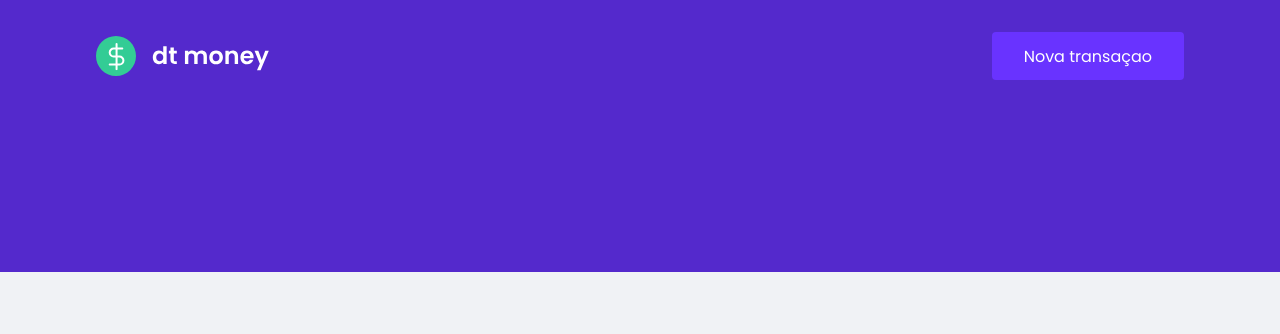
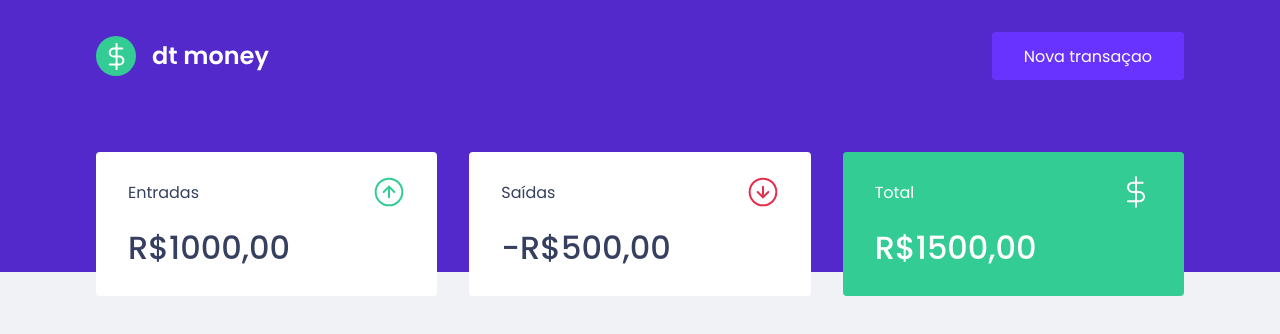
Before and after one commit to arthurmarconcini/dtmoney, a React (Create React App) app: page / in a window 1280 px wide. Shown: the top 334 px of the page. Built offline with nearby package versions, Linux system fonts and the light colour scheme.

Commit message:
feat: Dashboard & Summary components

```diff
--- a/public/index.html
+++ b/public/index.html
@@ -10,7 +10,7 @@
   <link rel="shortcut icon" href="favicon.png" type="image/png">
 
 
-  <link href="https://fonts.googleapis.com/css2?family=Poppins:wght@400;600&display=swap" rel="stylesheet">
+  <link href="https://fonts.googleapis.com/css2?family=Poppins:wght@400;500;600&display=swap" rel="stylesheet">
   <title>dtmoney</title>
 </head>
 
--- a/src/App.tsx
+++ b/src/App.tsx
@@ -1,3 +1,4 @@
+import { Dashboard } from './components/Dashboard'
 import { Header } from './components/Header'
 import { GlobalStyle } from './styles/global'
 
@@ -5,6 +6,7 @@
   return (
     <>
       <Header />
+      <Dashboard />
       <GlobalStyle />
     </>
   )
--- /dev/null
+++ b/src/components/Dashboard/index.tsx
@@ -0,0 +1,10 @@
+import { Summary } from '../Summary'
+import { Container } from './styles'
+
+export function Dashboard() {
+  return (
+    <Container>
+      <Summary />
+    </Container>
+  )
+}
--- /dev/null
+++ b/src/components/Dashboard/styles.ts
@@ -0,0 +1,7 @@
+import styled from 'styled-components'
+
+export const Container = styled.main`
+  max-width: 1120px;
+  margin: 0 auto;
+  padding: 2.5rem 1rem;
+`
--- /dev/null
+++ b/src/components/Summary/index.tsx
@@ -0,0 +1,33 @@
+import { Container } from './styles'
+
+import incomeImg from '../../assets/income.svg'
+import outcomeImg from '../../assets/outcome.svg'
+import totalImg from '../../assets/total.svg'
+
+export function Summary() {
+  return (
+    <Container>
+      <div>
+        <header>
+          <p>Entradas</p>
+          <img src={incomeImg} alt="Entradas" />
+        </header>
+        <strong>R$1000,00</strong>
+      </div>
+      <div>
+        <header>
+          <p>Saídas</p>
+          <img src={outcomeImg} alt="Saídas" />
+        </header>
+        <strong>-R$500,00</strong>
+      </div>
+      <div className="highlight-background">
+        <header>
+          <p>Total</p>
+          <img src={totalImg} alt="Total" />
+        </header>
+        <strong>R$1500,00</strong>
+      </div>
+    </Container>
+  )
+}
--- /dev/null
+++ b/src/components/Summary/styles.ts
@@ -0,0 +1,34 @@
+import styled from 'styled-components'
+
+export const Container = styled.div`
+  display: grid;
+  grid-template-columns: repeat(3, 1fr);
+  gap: 2rem;
+  margin-top: -10rem;
+
+  div {
+    background: var(--shape);
+    padding: 1.5rem 2rem;
+    border-radius: 0.25rem;
+    color: var(--text-title);
+
+    header {
+      display: flex;
+      align-items: center;
+      justify-content: space-between;
+    }
+
+    strong {
+      display: block;
+      margin-top: 1rem;
+      font-size: 2rem;
+      font-weight: 500;
+      line-height: 3rem;
+    }
+
+    &.highlight-background {
+      background: var(--green);
+      color: #FFF
+    }
+  }
+`
--- a/src/styles/global.ts
+++ b/src/styles/global.ts
@@ -4,6 +4,7 @@
   :root {
     --background: #f0f2f5;
     --red: #e52e4d;
+    --green: #33cc95;
     --blue: #5429cc;
 
     --blue-light: #6933ff;
```
